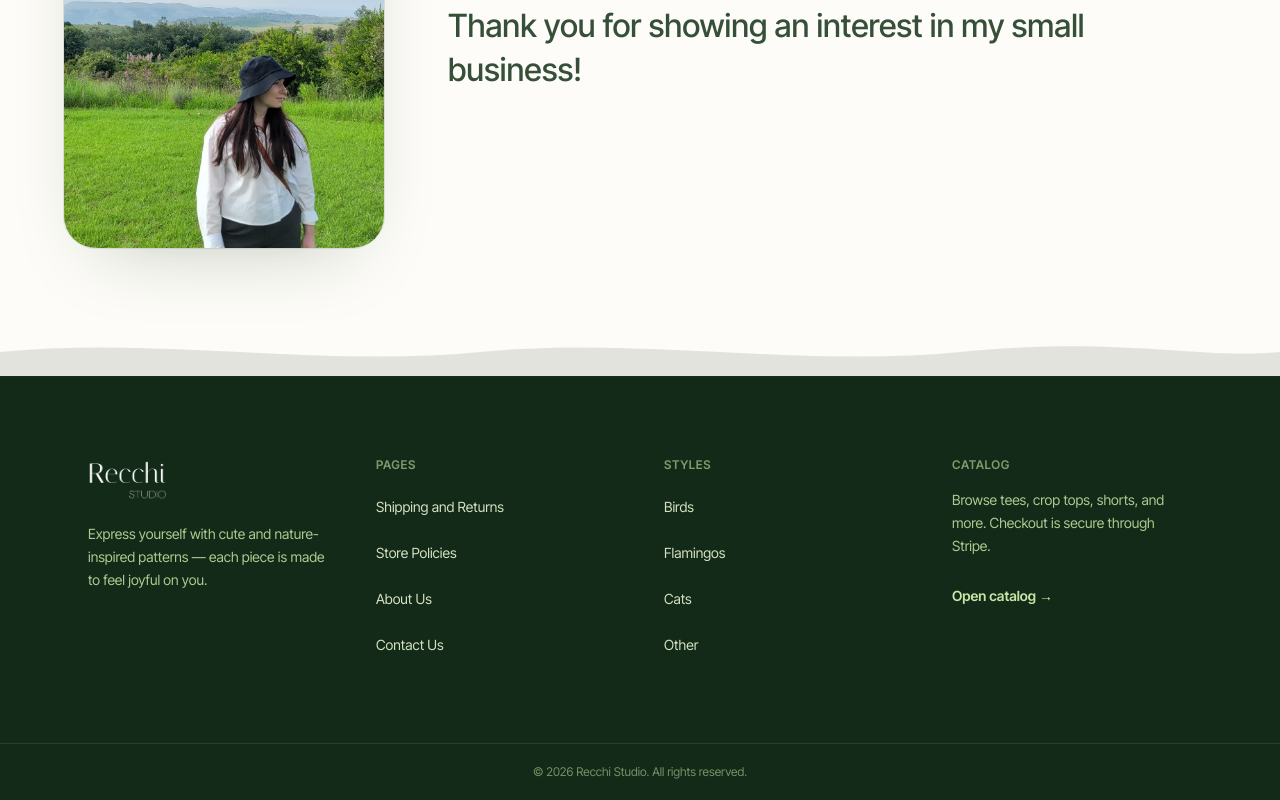
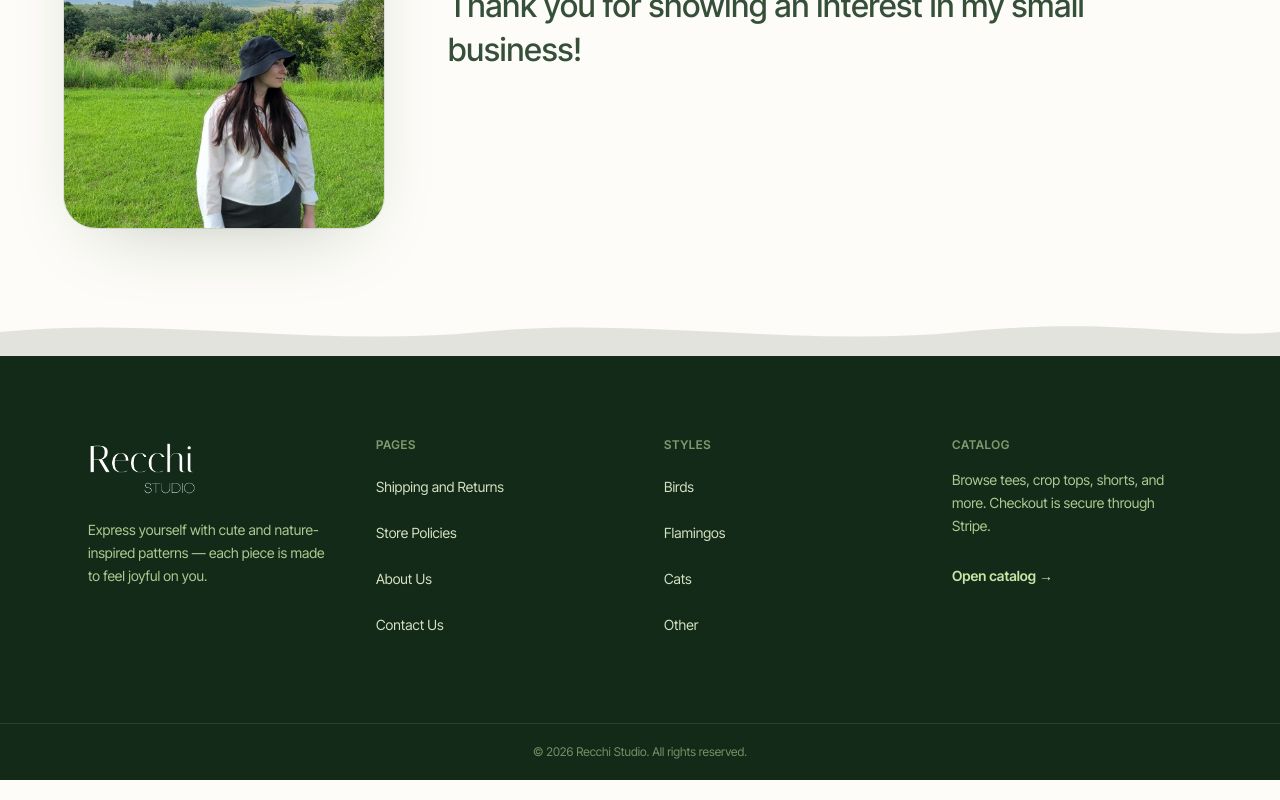
Before and after one commit to Kierdube/RecchiStudio, a Next.js app: page / in a window 1280 px wide. Shown: the part 2596-3396 px from the top of the page. Built offline with nearby package versions, Linux system fonts and the light colour scheme; no server answers; the database is empty.

Commit message:
Match header and footer logo size at 25% smaller scale.

```diff
--- a/src/components/SiteFooter.tsx
+++ b/src/components/SiteFooter.tsx
@@ -1,6 +1,6 @@
 import Link from "next/link";
 
-import { SiteLogo } from "@/components/SiteLogo";
+import { SiteLogo, SITE_LOGO_SIZE_CLASS } from "@/components/SiteLogo";
 import { shopDefaultState, shopHref } from "@/lib/catalog";
 import { siteCopyGet } from "@/lib/site-copy";
 
@@ -34,7 +34,7 @@ export function SiteFooter({ copy }: { copy: Record<string, string> }) {
       <div className="mx-auto max-w-6xl px-4 py-12 sm:px-6 sm:py-16 lg:py-20">
         <div className="grid gap-12 sm:grid-cols-2 lg:grid-cols-4">
           <div className="lg:col-span-1">
-            <SiteLogo alt={brandTitle} onDark />
+            <SiteLogo alt={brandTitle} onDark className={SITE_LOGO_SIZE_CLASS} />
             <p className="mt-4 max-w-xs text-sm leading-relaxed text-[#C5E6A6]/85">{brandBlurb}</p>
           </div>
           <div>
--- a/src/components/SiteHeader.tsx
+++ b/src/components/SiteHeader.tsx
@@ -1,7 +1,7 @@
 import Link from "next/link";
 
 import { CurrencySwitcher } from "@/components/CurrencySwitcher";
-import { SiteLogo } from "@/components/SiteLogo";
+import { SiteLogo, SITE_LOGO_SIZE_CLASS } from "@/components/SiteLogo";
 import { siteCopyGet } from "@/lib/site-copy";
 
 function BagIcon({ className }: { className?: string }) {
@@ -31,7 +31,7 @@ export function SiteHeader({ copy }: { copy: Record<string, string> }) {
     <header className="sticky top-0 z-40 border-b border-[#19371E]/10 bg-[#FDFCF8]/85 pt-[env(safe-area-inset-top,0px)] shadow-sm shadow-[#19371E]/[0.03] backdrop-blur-md supports-[backdrop-filter]:bg-[#FDFCF8]/70">
       <div className="mx-auto flex max-w-6xl items-center justify-between gap-3 px-4 py-3 sm:gap-6 sm:px-6 sm:py-4">
         <Link href="/" className="group flex min-w-0 items-center">
-          <SiteLogo alt={brandTitle} href={null} className="h-18 w-auto shrink-0 sm:h-20" />
+          <SiteLogo alt={brandTitle} href={null} className={SITE_LOGO_SIZE_CLASS} />
         </Link>
 
         <div className="hidden items-center gap-5 sm:flex lg:gap-7">
--- a/src/components/SiteLogo.tsx
+++ b/src/components/SiteLogo.tsx
@@ -6,6 +6,9 @@ export const SITE_LOGO = {
   width: 363,
   height: 204,
 } as const;
+
+/** Shared header + footer logo height (75% of prior h-18 / sm:h-20). */
+export const SITE_LOGO_SIZE_CLASS = "h-[3.375rem] w-auto shrink-0 sm:h-[3.75rem]";
 
 type SiteLogoProps = {
   alt: string;
```
